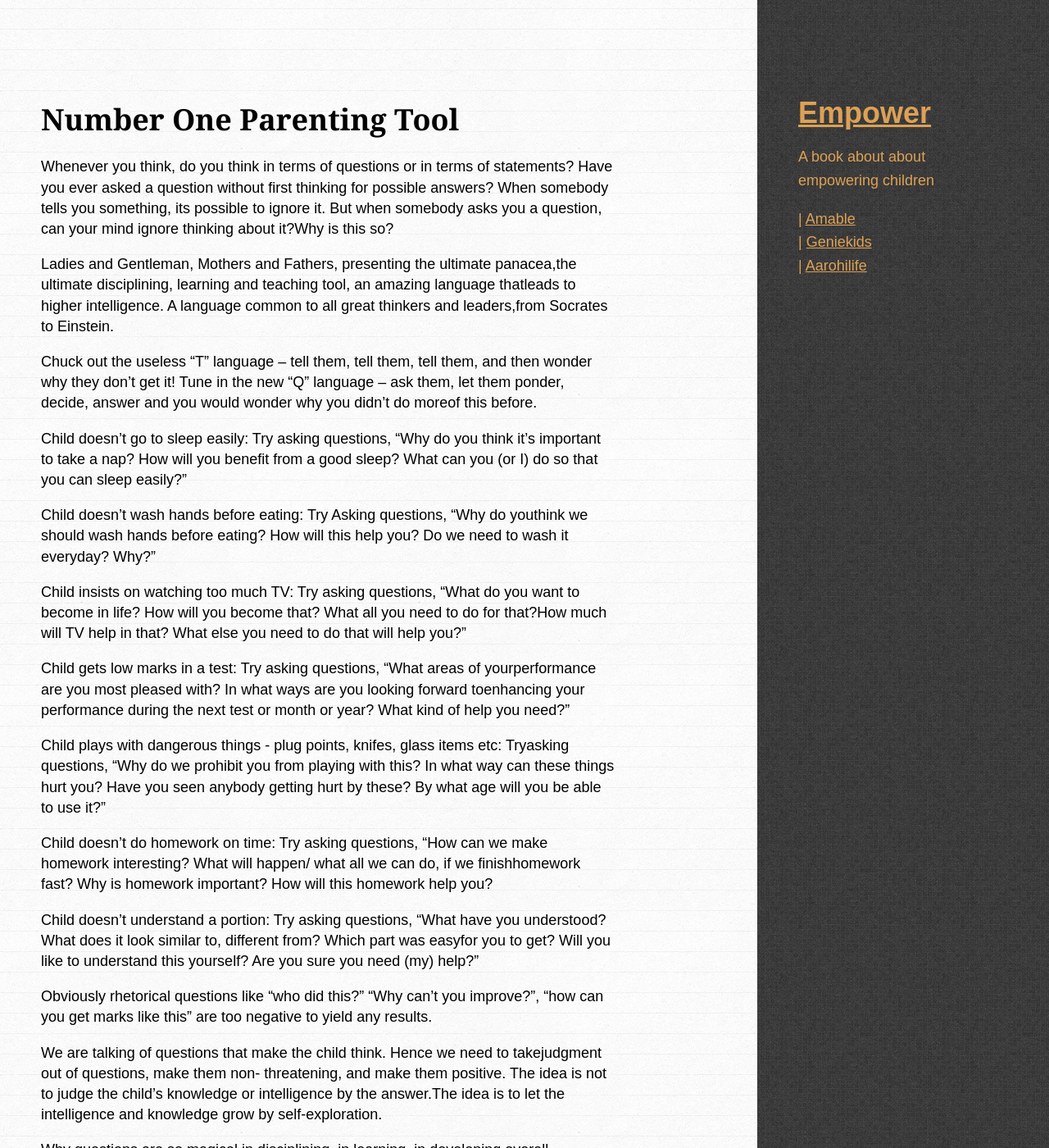
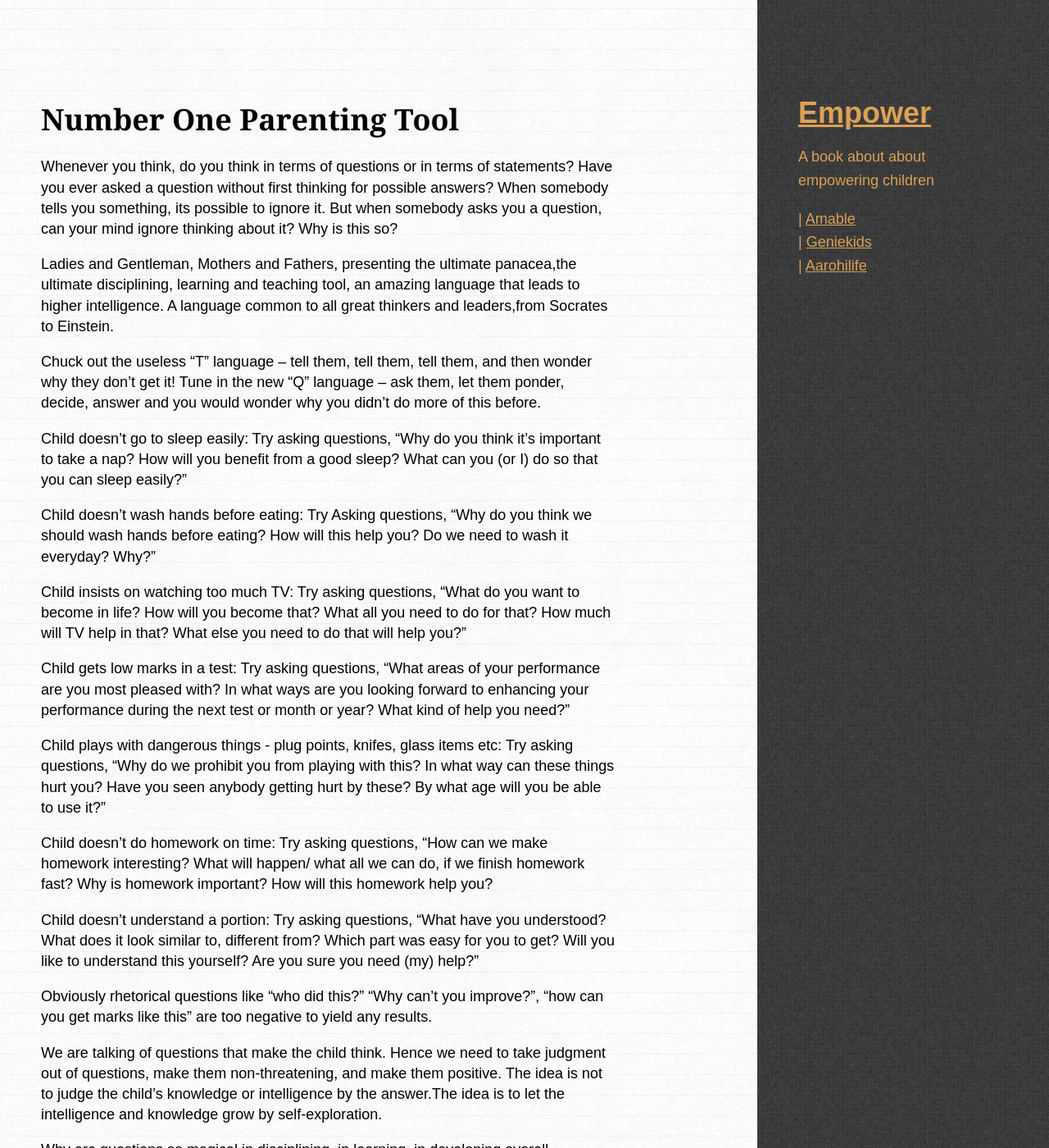
Before and after one commit to amitkaps/empower, a Jekyll site: the page built from _posts/2013-08-10-parenting.md, in a window 1280 px wide and 1400 px high. Shown: the whole window at 82% size. Built offline with Jekyll 4.4.1, drawn with Linux system fonts in a browser that asks for light colours; some web fonts are replaced; some of the changed text lies outside the part shown.

Commit message:
Updated 2013-08-10-parenting.md

```diff
--- a/_posts/2013-08-10-parenting.md
+++ b/_posts/2013-08-10-parenting.md
@@ -3,39 +3,40 @@ layout: chapter
 title: Number One Parenting Tool
 permalink: parenting
 category: parent
+published: true
 ---
 
-Whenever you think, do you think in terms of questions or in terms of statements? Have you ever asked a question without first thinking for possible answers? When somebody tells you something, its possible to ignore it. But when somebody asks you a question, can your mind ignore thinking about it?Why is this so?
+Whenever you think, do you think in terms of questions or in terms of statements? Have you ever asked a question without first thinking for possible answers? When somebody tells you something, its possible to ignore it. But when somebody asks you a question, can your mind ignore thinking about it? Why is this so?
 
-Ladies and Gentleman, Mothers and Fathers, presenting the ultimate panacea,the ultimate disciplining, learning and teaching tool, an amazing language thatleads to higher intelligence. A language common to all great thinkers and leaders,from Socrates to Einstein.
+Ladies and Gentleman, Mothers and Fathers, presenting the ultimate panacea,the ultimate disciplining, learning and teaching tool, an amazing language that leads to higher intelligence. A language common to all great thinkers and leaders,from Socrates to Einstein.
 
-Chuck out the useless “T” language – tell them, tell them, tell them, and then wonder why they don’t get it! Tune in the new “Q” language – ask them, let them ponder, decide, answer and you would wonder why you didn’t do moreof this before.
+Chuck out the useless “T” language – tell them, tell them, tell them, and then wonder why they don’t get it! Tune in the new “Q” language – ask them, let them ponder, decide, answer and you would wonder why you didn’t do more of this before.
 
 Child doesn’t go to sleep easily: Try asking questions, “Why do you think it’s important to take a nap? How will you benefit from a good sleep? What can you (or I) do so that you can sleep easily?”
 
-Child doesn’t wash hands before eating: Try Asking questions, “Why do youthink we should wash hands before eating? How will this help you? Do we need to wash it everyday? Why?”
+Child doesn’t wash hands before eating: Try Asking questions, “Why do you think we should wash hands before eating? How will this help you? Do we need to wash it everyday? Why?”
 
-Child insists on watching too much TV: Try asking questions, “What do you want to become in life? How will you become that? What all you need to do for that?How much will TV help in that? What else you need to do that will help you?”
+Child insists on watching too much TV: Try asking questions, “What do you want to become in life? How will you become that? What all you need to do for that? How much will TV help in that? What else you need to do that will help you?”
 
-Child gets low marks in a test: Try asking questions, “What areas of yourperformance are you most pleased with? In what ways are you looking forward toenhancing your performance during the next test or month or year? What kind of help you need?”
+Child gets low marks in a test: Try asking questions, “What areas of your performance are you most pleased with? In what ways are you looking forward to enhancing your performance during the next test or month or year? What kind of help you need?”
 
-Child plays with dangerous things - plug points, knifes, glass items etc: Tryasking questions, "Why do we prohibit you from playing with this? In what way can these things hurt you? Have you seen anybody getting hurt by these? By what age will you be able to use it?"
+Child plays with dangerous things - plug points, knifes, glass items etc: Try asking questions, "Why do we prohibit you from playing with this? In what way can these things hurt you? Have you seen anybody getting hurt by these? By what age will you be able to use it?"
 
-Child doesn’t do homework on time: Try asking questions, “How can we make homework interesting? What will happen/ what all we can do, if we finishhomework fast? Why is homework important? How will this homework help you?
+Child doesn’t do homework on time: Try asking questions, “How can we make homework interesting? What will happen/ what all we can do, if we finish homework fast? Why is homework important? How will this homework help you?
 
-Child doesn’t understand a portion: Try asking questions, "What have you understood? What does it look similar to, different from? Which part was easyfor you to get? Will you like to understand this yourself? Are you sure you need (my) help?"
+Child doesn’t understand a portion: Try asking questions, "What have you understood? What does it look similar to, different from? Which part was easy for you to get? Will you like to understand this yourself? Are you sure you need (my) help?"
 
 Obviously rhetorical questions like "who did this?" "Why can't you improve?", "how can you get marks like this" are too negative to yield any results.
 
-We are talking of questions that make the child think. Hence we need to takejudgment out of questions, make them non- threatening, and make them positive. The idea is not to judge the child's knowledge or intelligence by the answer.The idea is to let the intelligence and knowledge grow by self-exploration.
+We are talking of questions that make the child think. Hence we need to take judgment out of questions, make them non-threatening, and make them positive. The idea is not to judge the child's knowledge or intelligence by the answer.The idea is to let the intelligence and knowledge grow by self-exploration.
 
-Why questions are so magical in disciplining, in learning, in developing overall intelligence?
+Why are questions so magical in disciplining, in learning, in developing overall intelligence?
 
 They make children think.
 
-The children own the answers – so they may follow it though (The answersmay not match with your expectations, but still they are their answers). Be careful not to immediately correct them. Let this discovery be their own. It’s bestwhen they realize and come and tell you “You know mummy you were rightor I was wrong etc.
+The children own the answers – so they may follow it through (The answers may not match with your expectations, but still they are their answers). Be careful not to immediately correct them. Let this discovery be their own. It’s best when they realize and come and tell you “You know mummy you were right or I was wrong" etc.
 
-Questions mean possibilities, choices and that is much more interesting then commands!
+Questions mean possibilities, choices and that is much more interesting than commands!
 
 Questions help clear conflicts by giving the child a voice of his or her own. It thrills them that they are heard.
 
```
Also changed, not shown: other parts of _posts/2013-08-10-parenting.md (+2 -2 lines).
